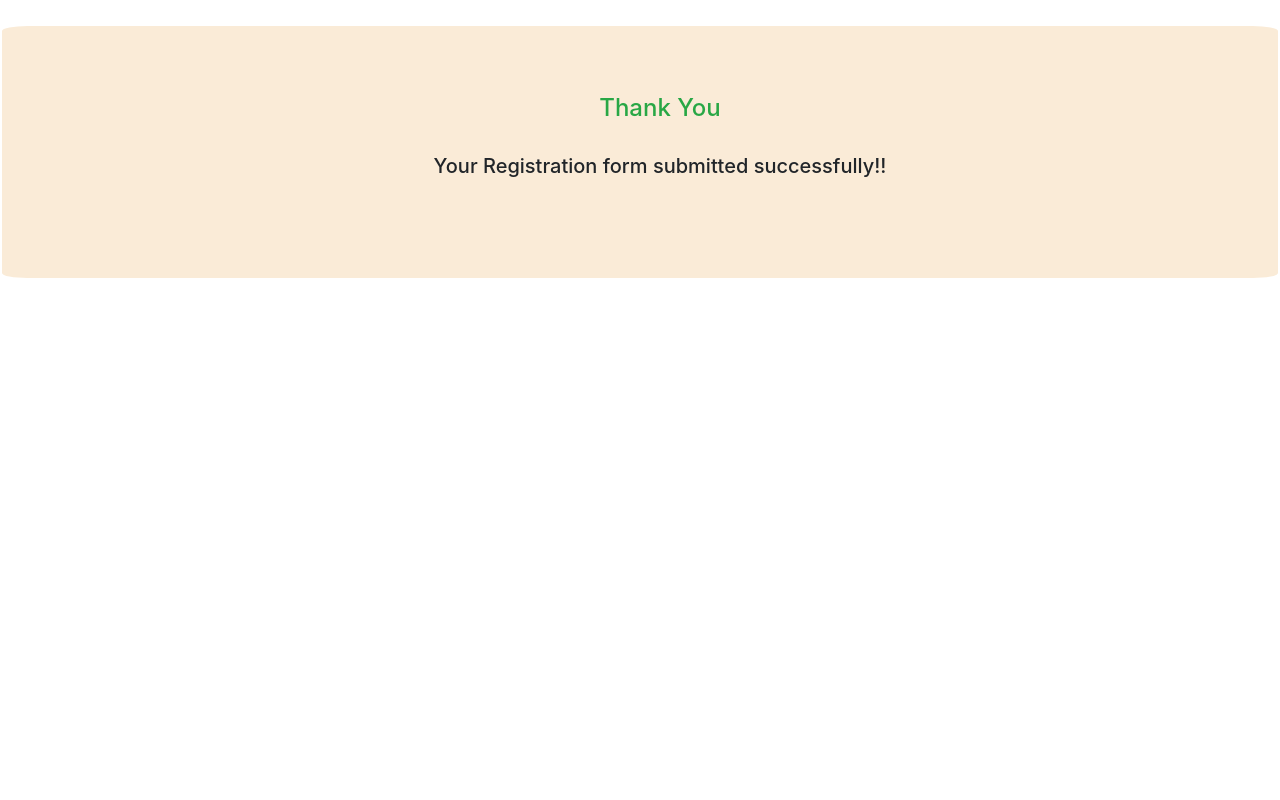
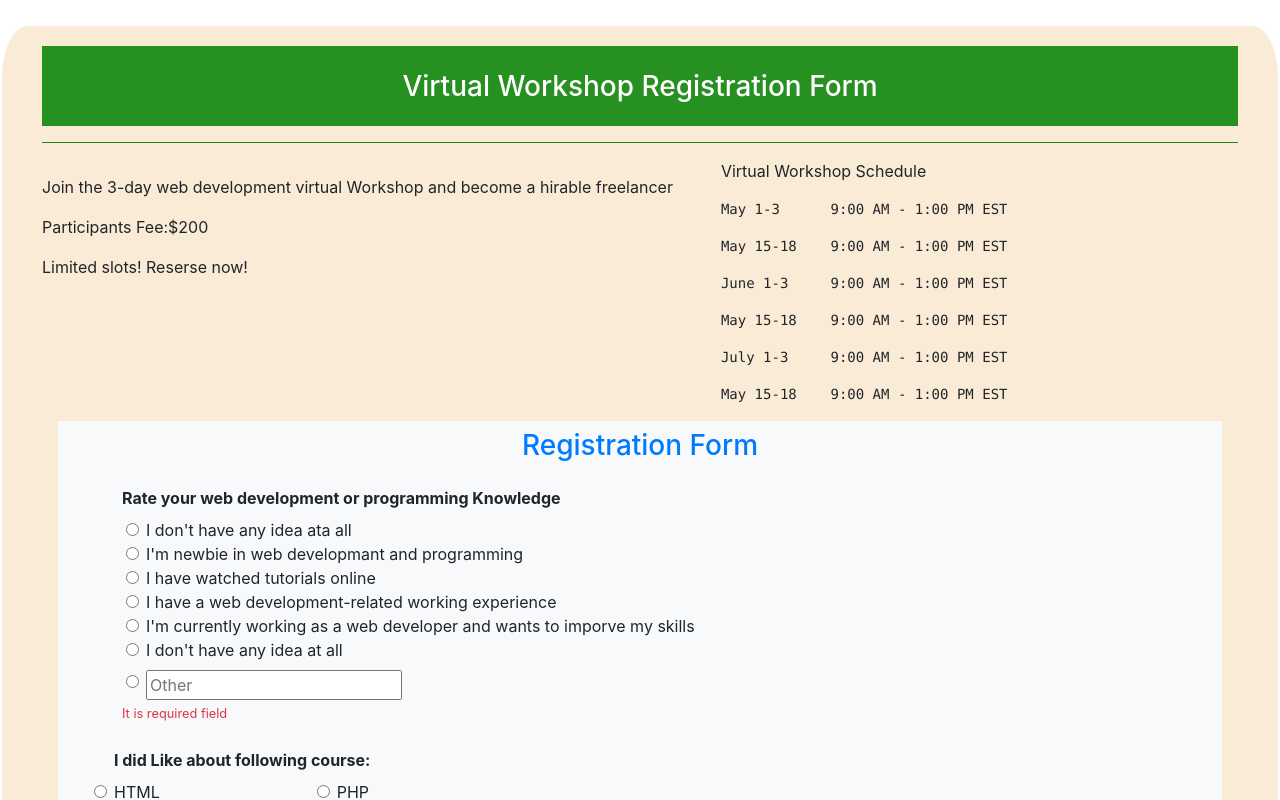
Before and after one commit to Nagaraj-Edke/AngularFormChallenge, an Angular app: page / in a window 1280 px wide. Shown: the top 800 px of the page. Built offline with nearby package versions, Linux system fonts and the light colour scheme.

Commit message:
last commit

```diff
--- a/src/app/app.component.html
+++ b/src/app/app.component.html
@@ -1,5 +1,5 @@
 <body class="myBox">
-  <div *ngIf="submitted">
+  <div *ngIf="!submitted">
     <div class='px-5 py-4 bg-green green'>
       <h3 class="text-white">Virtual Workshop Registration Form</h3>
     </div>
@@ -278,7 +278,7 @@
 
   </div>
 
-  <div class="container m-5" *ngIf="!submitted">
+  <div class="container m-5" *ngIf="submitted">
 
     <div class="col-12">
       <h4 class="text-success" style="text-align: center;"> Thank You </h4><br>
--- a/src/app/database.service.ts
+++ b/src/app/database.service.ts
@@ -11,7 +11,7 @@ export class DatabaseService {
   saveToMongo(data){
     console.log(data);
 
-    return this.http.post('http://localhost:5500/forms',data)
+    return this.http.post('http://localhost:5500/formData',data)
 
   }
 }
```
